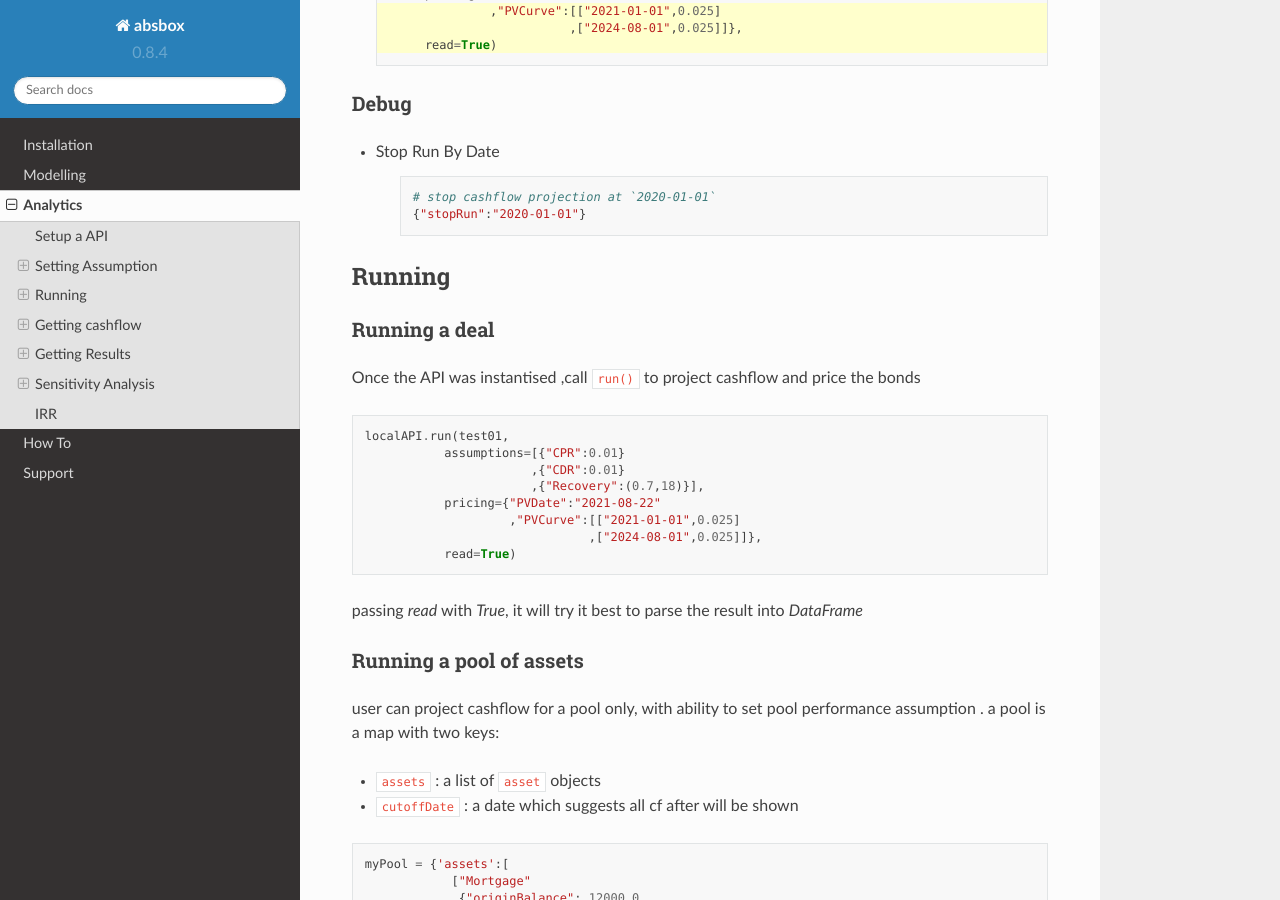
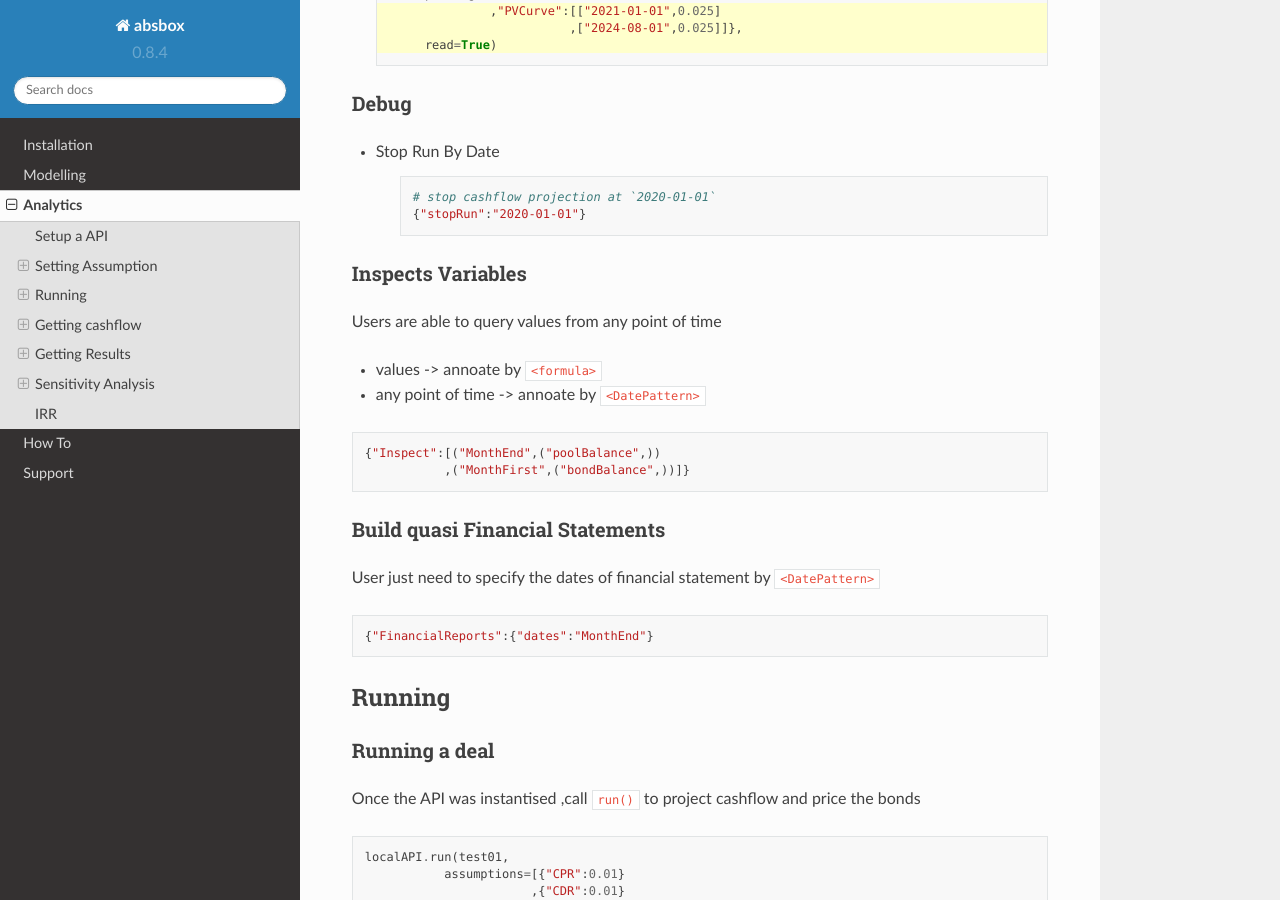
Before and after one commit to yellowbean/absbox-doc, a Sphinx documentation site: the page built from docs/source/analytics.rst, in a window 1280 px wide and 900 px high, scrolled down 3693 px. Built offline with Sphinx 7.4.7 and the Read the Docs theme 2.0.0, drawn with Linux system fonts in a browser that asks for light colours.

Commit message:
Update analytics.rst

```diff
--- a/docs/source/analytics.rst
+++ b/docs/source/analytics.rst
@@ -205,6 +205,30 @@ Debug
 
       # stop cashflow projection at `2020-01-01`
       {"stopRun":"2020-01-01"}
+
+Inspects Variables
+^^^^^^^^^^^^^^^^^^^^^^^^
+
+Users are able to query values from any point of time
+
+* values -> annoate by ``<formula>``
+* any point of time -> annoate by ``<DatePattern>``
+
+.. code-block:: python
+
+   {"Inspect":[("MonthEnd",("poolBalance",))
+              ,("MonthFirst",("bondBalance",))]}
+
+
+
+Build quasi Financial Statements
+^^^^^^^^^^^^^^^^^^^^^^^^^^^^^^^^^^
+
+User just need to specify the dates of financial statement by ``<DatePattern>``
+
+.. code-block:: python
+
+   {"FinancialReports":{"dates":"MonthEnd"}
 
 
 Running
```
